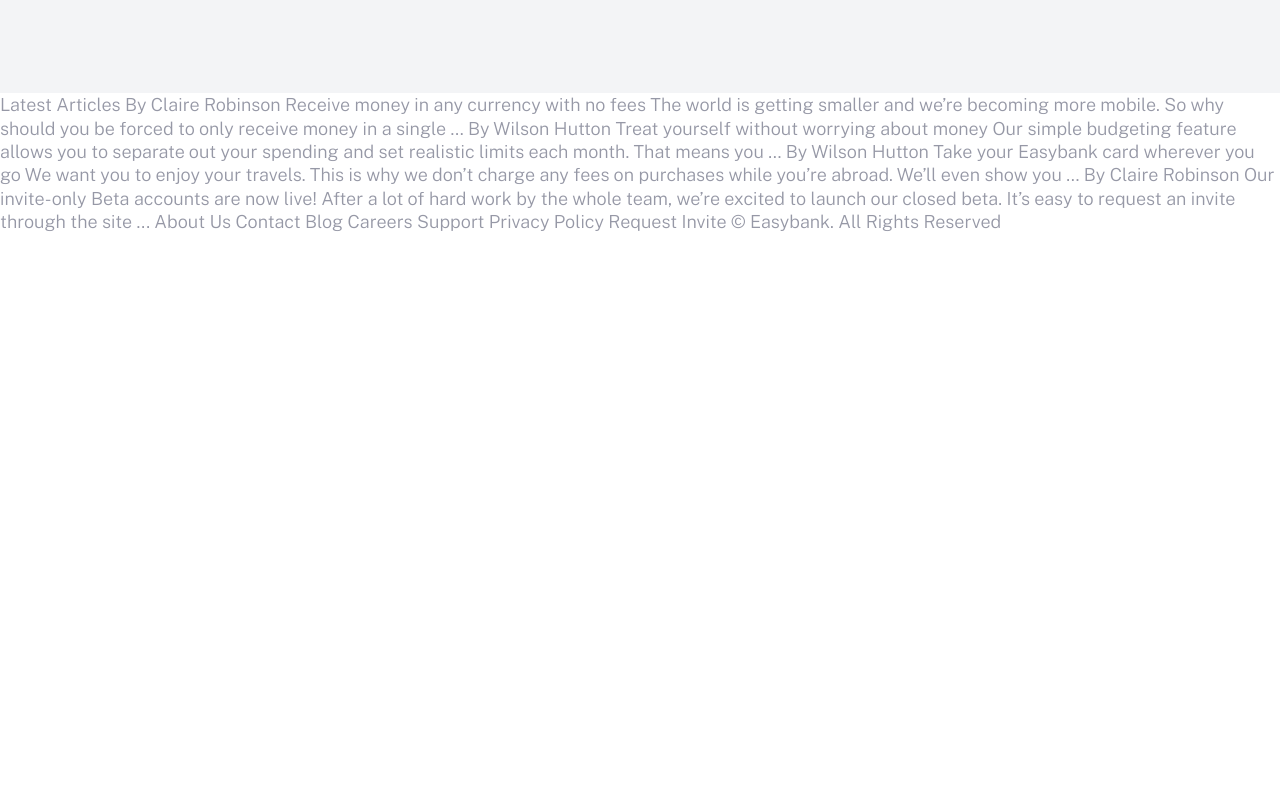
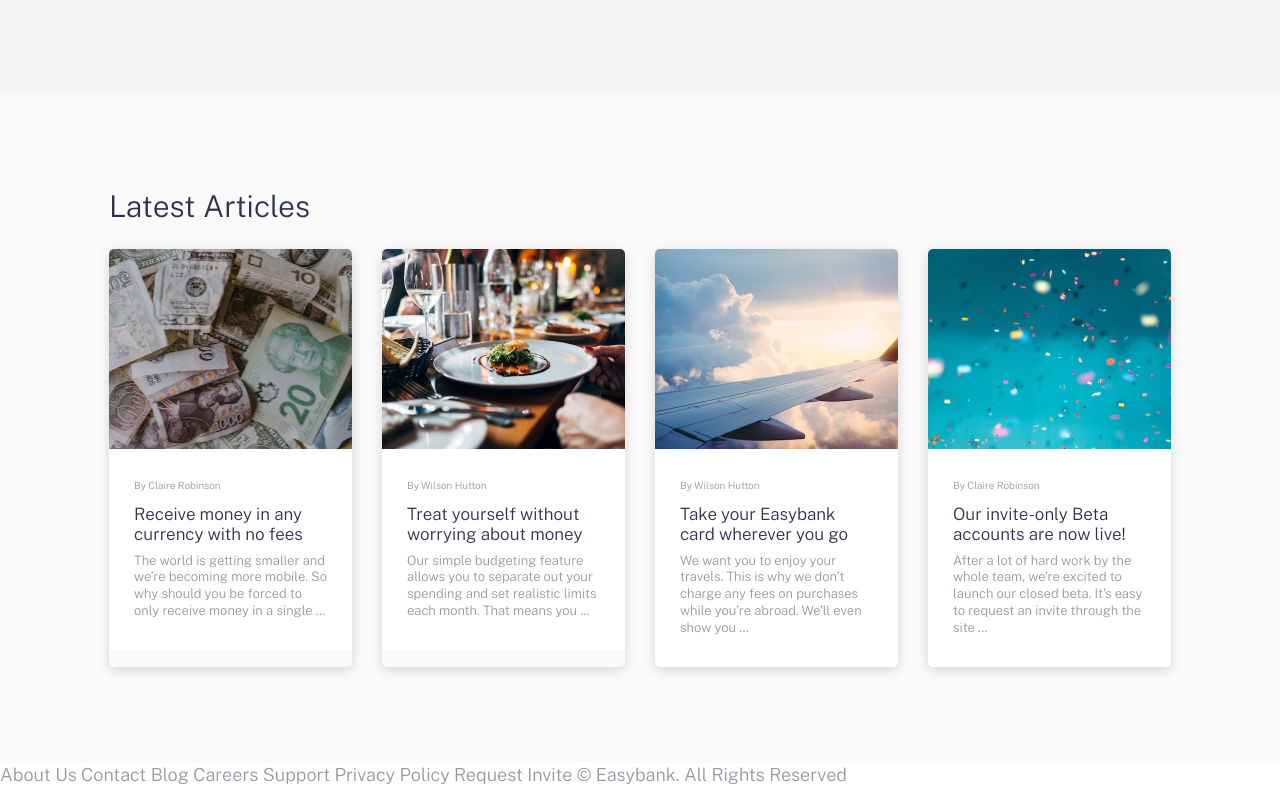
Before and after one commit to Sebastian-zn/easybank-lp, a website: page index.html in a window 1280 px wide. Shown: the part 1285-2071 px from the top of the page. Before the commit the page ends 1519 px from the top, so only its background shows below. Drawn offline with nearby package versions, Linux system fonts and the light colour scheme.

Commit message:
Sección Articles finalizada

```diff
--- a/index.html
+++ b/index.html
@@ -59,7 +59,7 @@
   </section>
 
   <section class="features">
-    <div class="feature__content container container--pall">
+    <div class="features__content container container--pall">
       <div class="features__intro">
         <h2>Why Choose Easybank?</h2>
         <p>We leverage Open Banking to turn your bank account into your financial hub. Control
@@ -119,33 +119,59 @@
     </div>
   </section>
 
+  <section class="articles">
+    <div class="articles__content container container--pall">
+      <h2>Latest Articles</h2>
+
+      <div class="articles__grid">
+        <!-- Article 1 -->
+        <a href="#" class="articles__item">
+          <div class="articles__image" style="background-image: url('/images/image-currency.jpg');"></div>
+          <div class="articles__text">
+            <div class="articles__author">By Claire Robinson</div>
+            <div class="articles__title">Receive money in any currency with no fees</div>
+            <div class="articles__description">The world is getting smaller and we’re becoming more mobile. So why
+              should you be
+              forced to only receive money in a single …</div>
+          </div>
+        </a>
+
+        <!-- Article 2 -->
+        <a href="#" class="articles__item">
+          <div class="articles__image" style="background-image: url('/images/image-restaurant.jpg');"></div>
+          <div class="articles__text">
+            <div class="articles__author">By Wilson Hutton</div>
+            <div class="articles__title">Treat yourself without worrying about money</div>
+            <div class="articles__description">Our simple budgeting feature allows you to separate out your spending and set
+              realistic limits each month. That means you …</div>
+          </div>
+        </a>
 
 
+        <!-- Article 3 -->
+        <a href="#" class="articles__item">
+          <div class="articles__image" style="background-image: url('/images/image-plane.jpg');"></div>
+          <div class="articles__text">
+            <div class="articles__author">By Wilson Hutton</div>
+            <div class="articles__title">Take your Easybank card wherever you go</div>
+            <div class="articles__description">We want you to enjoy your travels. This is why we don’t charge any fees on purchases
+              while you’re abroad. We’ll even show you …</div>
+          </div>
+        </a>
 
-
-  Latest Articles
-
-  By Claire Robinson
-  Receive money in any currency with no fees
-  The world is getting smaller and we’re becoming more mobile. So why should you be
-  forced to only receive money in a single …
-
-  By Wilson Hutton
-  Treat yourself without worrying about money
-  Our simple budgeting feature allows you to separate out your spending and set
-  realistic limits each month. That means you …
-
-  By Wilson Hutton
-  Take your Easybank card wherever you go
-  We want you to enjoy your travels. This is why we don’t charge any fees on purchases
-  while you’re abroad. We’ll even show you …
-
-  By Claire Robinson
-  Our invite-only Beta accounts are now live!
-  After a lot of hard work by the whole team, we’re excited to launch our closed beta.
-  It’s easy to request an invite through the site ...
-
-
+        <!-- Article 4 -->
+        <a href="#" class="articles__item">
+          <div class="articles__image" style="background-image: url('/images/image-confetti.jpg');"></div>
+          <div class="articles__text">
+            <div class="articles__author">By Claire Robinson</div>
+            <div class="articles__title">Our invite-only Beta accounts are now live!</div>
+            <div class="articles__description">After a lot of hard work by the whole team, we’re excited to launch our closed beta.
+              It’s easy to request an invite through the site …</div>
+          </div>
+        </a>
+      </div>
+    </div>
+  </section>
 
   About Us
   Contact
--- /dev/null
+++ b/scss/sections/_articles.scss
@@ -0,0 +1,61 @@
+.articles {
+  background-color: $veryLightGray;
+
+  &__grid {
+    display: grid;
+    grid-template-columns: 1fr;
+    gap: 1.875rem;
+
+    @include breakpoint-up(md) {
+      grid-template-columns: repeat(2, 1fr);
+    }
+
+    @include breakpoint-up(lg) {
+      grid-template-columns: repeat(4, 1fr);
+    }
+  }
+
+  &__item {
+    border-radius: .3125rem;
+    overflow: hidden;
+    box-shadow: 0px 3px 12px rgba($color: #000000, $alpha: .15);
+    transition: all 150ms ease-in-out;
+
+    &:hover {
+      transform: scale(1.05);
+    }
+  }
+
+  &__image {
+    height: 12.5rem;
+    background-size: cover;
+    background-repeat: no-repeat;
+    background-position: center center;
+  }
+
+  &__text {
+    background-color: white;
+    padding: 1.875rem  1.875rem 2.5rem 1.875rem;
+    color: $grayishBlue;
+
+    @include breakpoint-up(md) {
+      padding: 1.875rem 1.5625rem;
+    }
+  }
+
+  &__author {
+    font-size: .625rem;
+    margin-bottom: .75rem;
+  }
+
+  &__title {
+    font-size: 1.0625rem;
+    line-height: 1.2;
+    color: $darkBlue;
+    margin-bottom: .5rem;
+  }
+
+  &__description {
+    font-size: .8125rem;
+  }
+}
--- a/scss/sections/_features.scss
+++ b/scss/sections/_features.scss
@@ -5,6 +5,7 @@
   @include breakpoint-up(md) {
     text-align: left;
   }
+
   &__intro {
     margin-bottom: 3.75rem;
 
--- a/scss/style.scss
+++ b/scss/style.scss
@@ -10,3 +10,4 @@
 @import "sections/header";
 @import "sections/hero";
 @import "sections/features";
+@import "sections/articles";
```
Also changed, not shown: assets/css/style.css, 1 other file.
